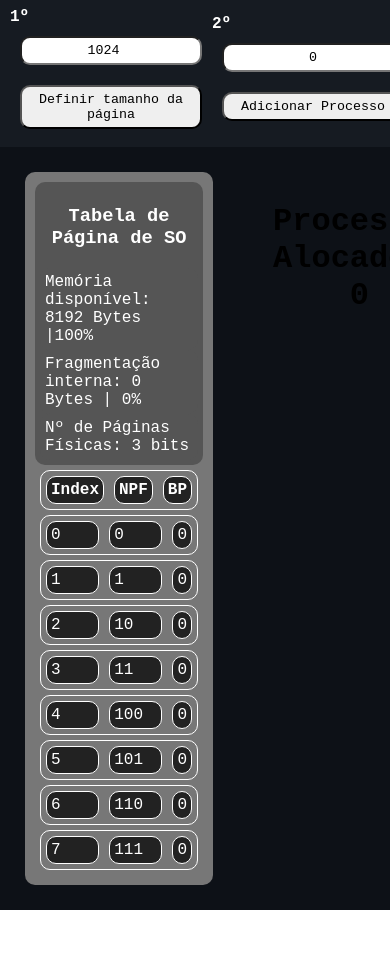
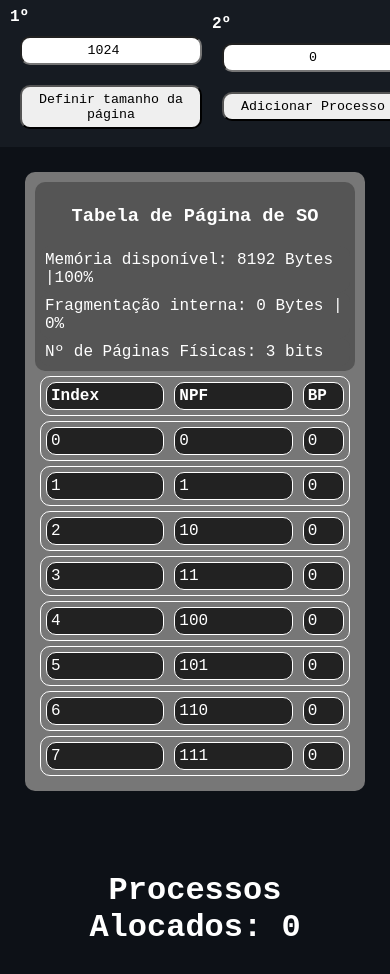
Before and after one commit to Gabao-Farias/Process_manager, a React (Create React App) app: page / in a window 390 px wide. Shown: the top 974 px of the page. Before the commit the page ends 910 px from the top, so only its background shows below. Built offline with nearby package versions, Linux system fonts and the light colour scheme.

Commit message:
Added a media query to handle responsivity on dashboard

```diff
--- a/src/components/DashboardWrapper/styles.ts
+++ b/src/components/DashboardWrapper/styles.ts
@@ -4,6 +4,11 @@ export const DashboardWrapperContainer = styled.div`
   flex: 1;
   display: flex;
   flex-direction: row;
+  flex-wrap: wrap;
+
+  @media (max-width: 900px) {
+    flex-direction: column;
+  }
 `;
 
 export const Left = styled.div`
@@ -12,7 +17,6 @@ export const Left = styled.div`
   flex-direction: column;
   align-items: center;
   padding: 25px;
-  width: 50vw;
 `;
 
 export const Right = styled.div`
@@ -21,5 +25,4 @@ export const Right = styled.div`
   flex-direction: column;
   align-items: center;
   padding: 25px;
-  width: 50vw;
 `;
--- a/src/components/Header/styles.ts
+++ b/src/components/Header/styles.ts
@@ -1,13 +1,12 @@
 import styled from 'styled-components';
 
 export const HeaderContainer = styled.div`
-  flex: 1;
   display: flex;
   flex-direction: row;
 
   justify-content: space-around;
   align-items: center;
-  height: 15vh;
+  /* height: 15vh; */
   padding: 10px;
 
   background-color: #161B22;
@@ -15,14 +14,12 @@ export const HeaderContainer = styled.div`
 `;
 
 export const HeaderSmallForm = styled.div`
-  flex: 1;
   display: flex;
   flex-direction: column;
   max-width: 300px;
 `;
 
 export const HeaderInput = styled.input`
-  flex: 1;
   display: flex;
   flex-direction: row;
 
@@ -34,7 +31,6 @@ export const HeaderInput = styled.input`
 `;
 
 export const HeaderOption = styled.button`
-  flex: 1;
   display: flex;
   flex-direction: column;
 
--- a/src/components/ProcessesArray/index.tsx
+++ b/src/components/ProcessesArray/index.tsx
@@ -1,6 +1,6 @@
 import React, { FC } from 'react';
 import ProcessTable from '../ProcessTable';
-import { ProcessArrayContainer } from './styles';
+import { ProcessArrayContainer, Title } from './styles';
 
 interface ProcessArrayProps {
   processArray: Process[];
@@ -10,7 +10,7 @@ interface ProcessArrayProps {
 const ProcessesArray : FC<ProcessArrayProps> = ({processArray, tamp}) => {
   return(
     <ProcessArrayContainer>
-      <h1 style={{textAlign: "center"}}>Processos Alocados: {processArray.length} </h1>
+      <Title>Processos Alocados: {processArray.length} </Title>
       {
         processArray.map((process) => {
           return <ProcessTable key={process.pid} process={process} tamp={tamp} />
--- a/src/components/ProcessesArray/styles.ts
+++ b/src/components/ProcessesArray/styles.ts
@@ -7,3 +7,8 @@ export const ProcessArrayContainer = styled.div`
 
   padding: 10px;
 `;
+
+export const Title = styled.h1`
+  color: #fff;
+  text-align: center;
+`;
```
